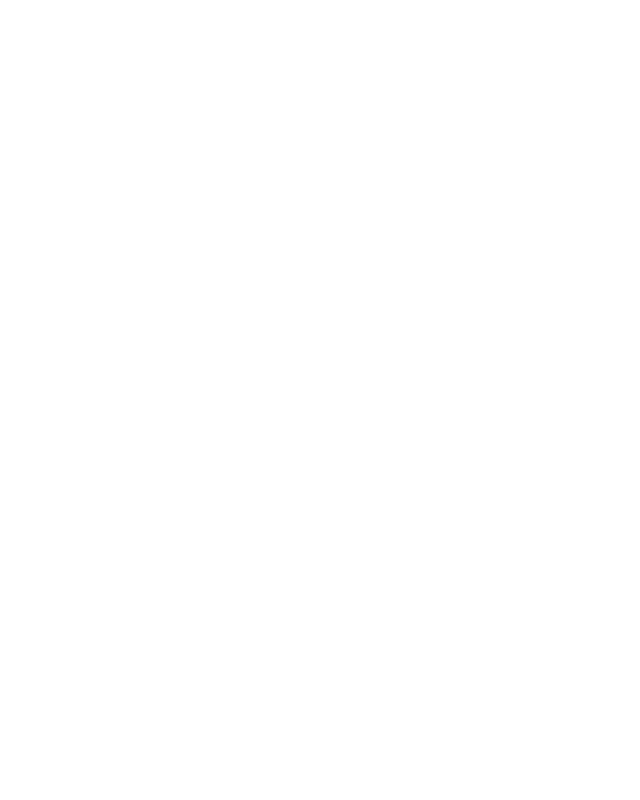
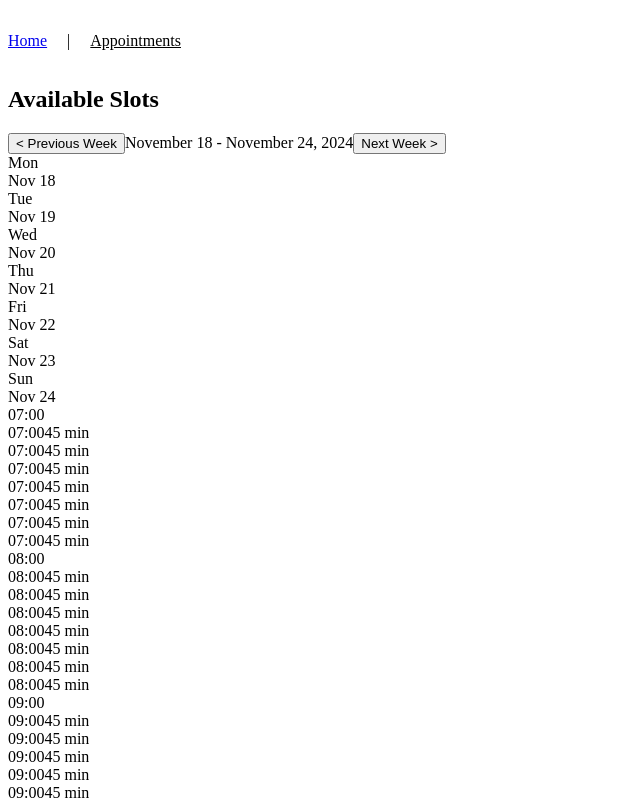
Before and after one commit to bimnett/Dentist-API, a Vue app in the folder dentist-ui/dentist-client/: page /appointments in a window 1280 px wide. Before the commit this address had no page. Shown: the top 800 px of the page, without its empty margins (0-640 px from the left). Built offline with nearby package versions, Linux system fonts and the light colour scheme; no server answers.

Commit message:
#11 Implement available appointments logic for dentists

```diff
--- a/dentist-ui/dentist-client/package.json
+++ b/dentist-ui/dentist-client/package.json
@@ -11,6 +11,8 @@
     "lint": "eslint . --fix"
   },
   "dependencies": {
+    "axios": "^1.7.7",
+    "js-cookie": "^3.0.5",
     "vue": "^3.5.12",
     "vue-router": "^4.4.5"
   },
--- a/dentist-ui/dentist-client/src/App.vue
+++ b/dentist-ui/dentist-client/src/App.vue
@@ -5,7 +5,12 @@
 
 <template>
 
+  <nav>
+    <RouterLink to="/">Home</RouterLink> |
+    <RouterLink to="/appointments">Appointments</RouterLink>
+  </nav>
 
+  <RouterView />
 </template>
 
 <style scoped>
--- /dev/null
+++ b/dentist-ui/dentist-client/src/components/AvailableAppointments.vue
@@ -0,0 +1,157 @@
+<template>
+  <div>
+    <h2>Available Slots</h2>
+
+    <!-- Week navigation -->
+    <div>
+      <button @click="previousWeek"> < Previous Week</button>
+      <span>
+        {{ formatDateRange(weekStart, weekEnd) }}
+      </span>
+      <button @click="nextWeek">Next Week ></button>
+    </div>
+
+    <!-- Weekly calendar -->
+    <div>
+      <!-- Header with days -->
+      <div>
+        <div
+          v-for="day in weekDays"
+          :key="day.date"
+        >
+          <div>{{ day.dayName }}</div>
+          <div>{{ day.dateLabel }}</div>
+        </div>
+      </div>
+
+      <!-- Time slots -->
+      <div>
+        <div>
+          <div
+            v-for="time in timeSlots"
+            :key="time"
+          >
+            <div>{{ time }}</div>
+            <div
+              v-for="day in weekDays"
+              :key="`${day.date}-${time}`"
+            >
+              <div
+                v-if="hasSlot(day.date, time)"
+                @click="bookSlot(getSlot(day.date, time))"
+              >
+                <span>{{ time }}</span>
+                <span>45 min</span>
+              </div>
+            </div>
+          </div>
+        </div>
+      </div>
+    </div>
+  </div>
+</template>
+
+<script>
+import axios from 'axios';
+
+export default {
+  name: 'AvailableAppointments',
+
+  data() {
+
+    // Ensure the week view starts on a Monday
+    const monday = new Date();
+    monday.setDate(monday.getDate() - monday.getDay() + 1);
+
+    return {
+      weekStart: monday,
+      timeSlots: [
+        '07:00', '08:00', '09:00', '10:00', '11:00', '12:00', '13:00',
+        '14:00', '15:00', '16:00', '17:00', '18:00', '19:00', '20:00'
+      ],
+      bookedSlots: {} // Fetch and store unavailable appointments here
+    };
+  },
+
+  computed: {
+    weekEnd() {
+      const end = new Date(this.weekStart);
+      end.setDate(end.getDate() + 6);
+      return end;
+    },
+    weekDays() {
+      const days = [];
+      for (let i = 0; i < 7; i++) {
+        const date = new Date(this.weekStart);
+        date.setDate(this.weekStart.getDate() + i);
+        days.push({
+          date: date.toISOString().split('T')[0],
+          dayName: date.toLocaleDateString('en-US', { weekday: 'short' }),
+          dateLabel: date.toLocaleDateString('en-US', { day: 'numeric', month: 'short' }),
+        });
+      }
+      return days;
+    },
+  },
+
+  methods: {
+    async fetchWeeklySlots() {
+      try {
+        const response = await axios.get('https://api.example.com/booked-slots', {
+          params: {
+            startDate: this.weekStart.toISOString().split('T')[0],
+            endDate: this.weekEnd.toISOString().split('T')[0],
+          },
+        });
+        this.bookedSlots = response.data;
+      } catch (error) {
+        console.error('Failed to fetch booked slots:', error);
+      }
+    },
+
+    hasSlot(date, time) {
+      const slotsForSelectedDate = this.bookedSlots[date];
+      if (!slotsForSelectedDate) {
+        return true;
+      }
+      return !slotsForSelectedDate.some(slot => slot.time === time);
+    },
+
+    getSlot(date, time) {
+      const slotsForSelectedDate = this.bookedSlots[date];
+      if(!slotsForSelectedDate){
+        return undefined;
+      }
+      return slotsForSelectedDate.find(slot => slot.time === time);
+    },
+
+    formatDateRange(start, end) {
+      return `${start.toLocaleDateString('en-US', { month: 'long', day: 'numeric' })} - ${end.toLocaleDateString('en-US', { month: 'long', day: 'numeric', year: 'numeric' })}`;
+    },
+
+    nextWeek() {
+      this.weekStart.setDate(this.weekStart.getDate() + 7);
+      this.weekStart = new Date(this.weekStart);
+      this.fetchWeeklySlots();
+    },
+
+    previousWeek() {
+      this.weekStart.setDate(this.weekStart.getDate() - 7);
+      this.weekStart = new Date(this.weekStart);
+      this.fetchWeeklySlots();
+    },
+
+    bookSlot(slot) {
+        // Send API request to make a slot available for patients.
+    },
+  },
+
+  mounted() {
+    this.fetchWeeklySlots();
+  },
+};
+</script>
+
+<style scoped>
+
+</style>
--- a/dentist-ui/dentist-client/src/router/index.js
+++ b/dentist-ui/dentist-client/src/router/index.js
@@ -1,6 +1,6 @@
 import { createRouter, createWebHistory } from 'vue-router'
 import HomeView from '../views/HomeView.vue'
-import AboutView from '../views/AppointmentView.vue'
+import AppointmentView from '../views/AppointmentView.vue'
 
 const router = createRouter({
   history: createWebHistory(import.meta.env.BASE_URL),
@@ -11,9 +11,10 @@
       component: HomeView,
     },
     {
-      path: '/:dentistId/appointments',
+      path: '/appointments',
       name: 'appointments',
-      component: AboutView,
+      component: AppointmentView,
+      meta: { requiresAuth: true },
     },
   ],
 })
--- a/dentist-ui/dentist-client/src/views/AppointmentView.vue
+++ b/dentist-ui/dentist-client/src/views/AppointmentView.vue
@@ -1,8 +1,16 @@
 <template>
-  <div class="about">
-    <h1>Appointments</h1>
-  </div>
+  <AvailableAppointments />
 </template>
+
+<script>
+import AvailableAppointments from '../components/AvailableAppointments.vue';
+
+export default {
+  components:{
+    AvailableAppointments
+  }
+}
+</script>
 
 <style>
 @media (min-width: 1024px) {
```
Also changed, not shown: 1 other file (tests, documents, lock files or other folders).
